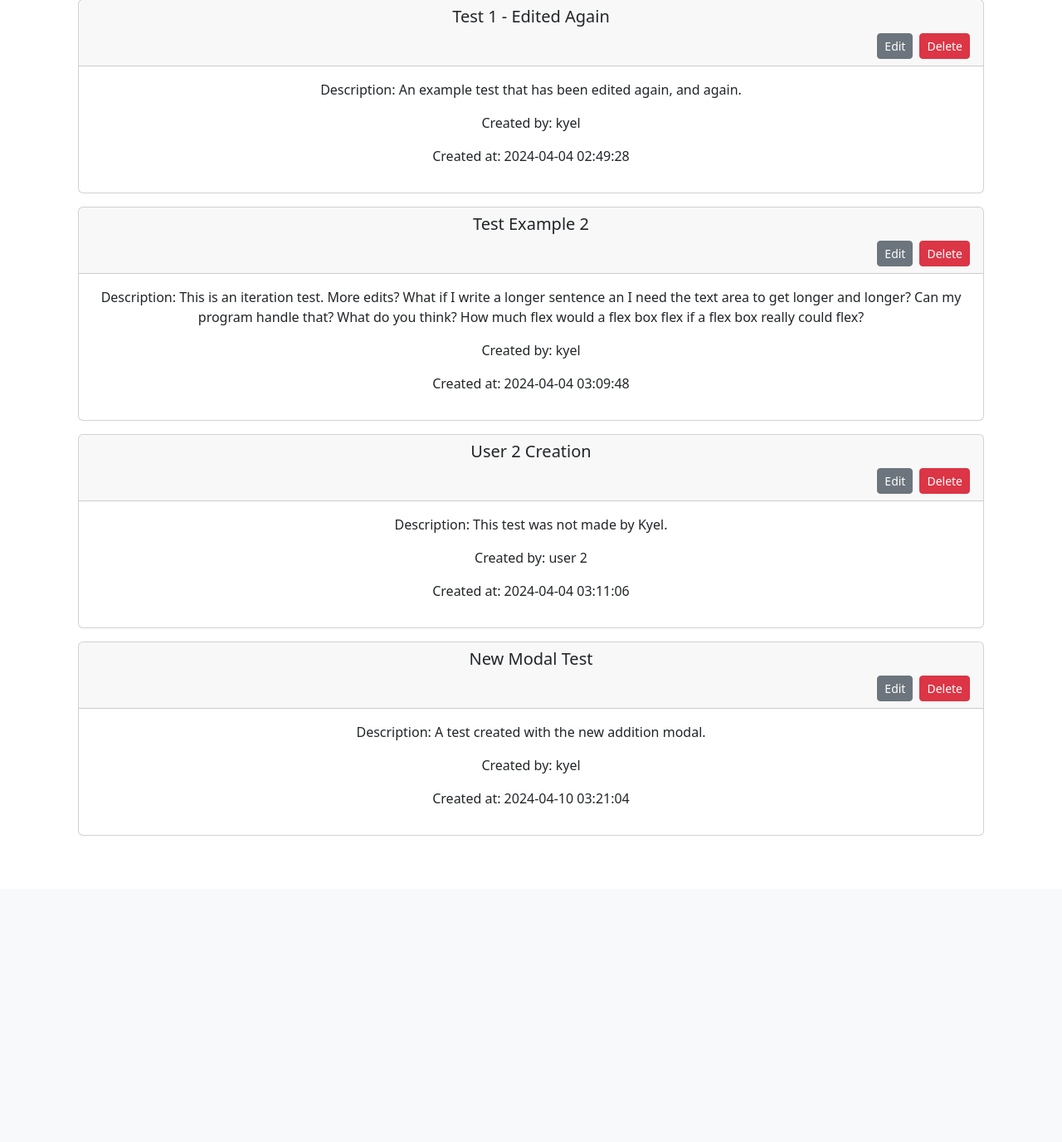
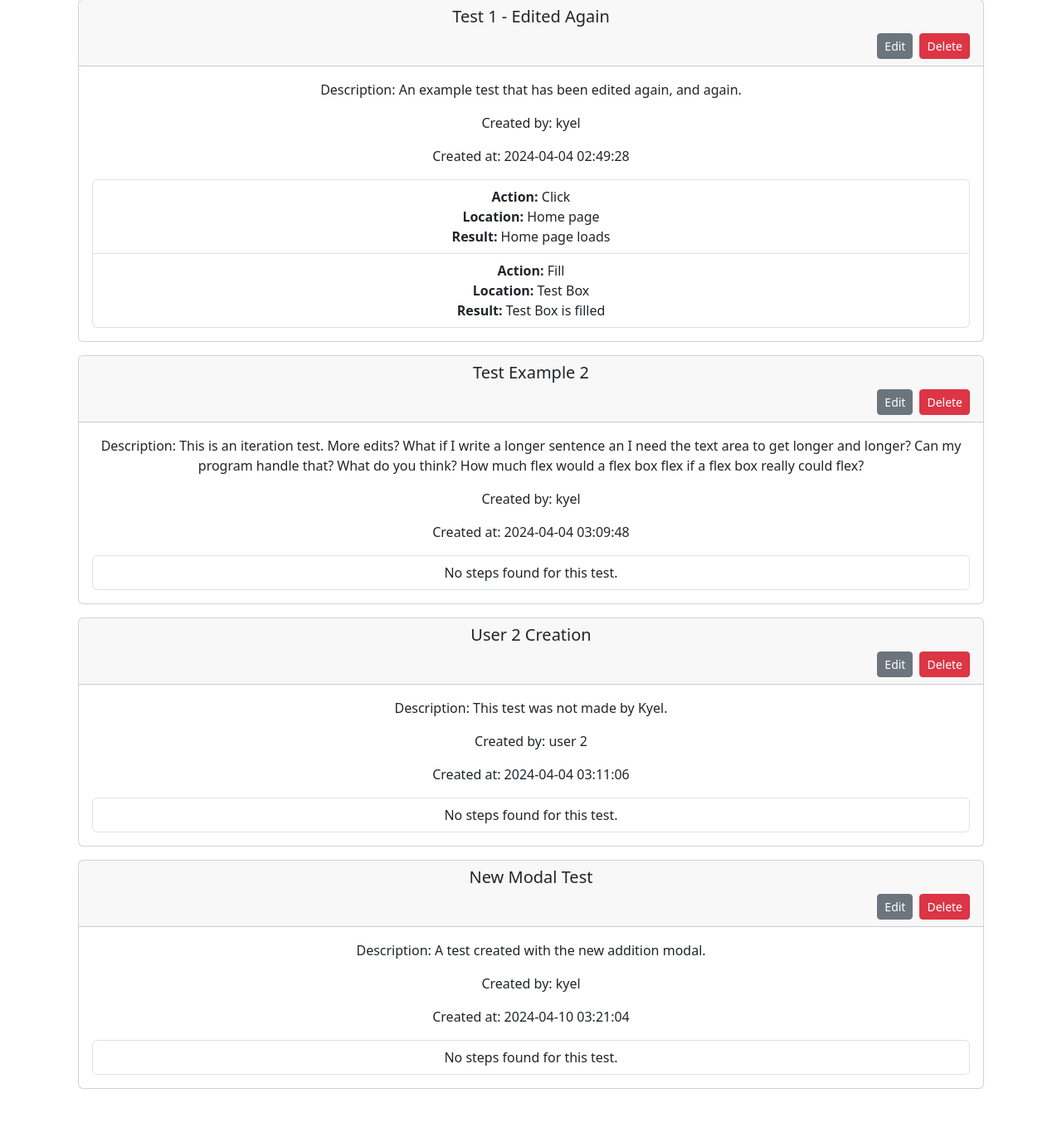
Before and after one commit to quantumGrail/testFlex, a Flask app: page /tests in a window 1280 px wide. Shown: the part 279-1655 px from the top of the page at 83% size. Before the commit the page ends 1286 px from the top, so only its background shows below. Run offline with Flask 3, Linux system fonts and the light colour scheme; some libraries are stand-ins or nearby versions.

Commit message:
Loop through and display steps for tests

```diff
--- a/application/app.py
+++ b/application/app.py
@@ -103,6 +103,11 @@ def tests():
         JOIN users u ON t.user_id = u.id
     """)
 
+    for test in tests:
+        test['steps'] = cs50_db.execute("""
+            SELECT * FROM test_steps WHERE test_id = ?
+            """, test['id'])
+
     return render_template("tests.html", tests=tests)
 
 @app.route("/add_test", methods=["POST", "GET"])
@@ -151,6 +156,13 @@ def edit_test(test_id):
         if test is None:
             return jsonify({'error': 'Test not found'}), 400
 
+        test_steps = cs50_db.execute(
+            "SELECT * FROM test_steps WHERE test_id = ?", test_id
+        )
+
+        if test_steps is None:
+            return jsonify({'error:' 'No steps found for test'}), 300
+
         return render_template("edit_test.html", test=test[0])
 
 @app.route("/delete_test/<int:test_id>", methods=["POST"])
--- a/application/templates/tests.html
+++ b/application/templates/tests.html
@@ -30,8 +30,15 @@
                     <!-- Test Steps List -->
                     <ul class="list-group">
                         {% for step in test.steps %}
-                        <li class="list-group-item">{{ step.name }}</li>
+                        <li class="list-group-item">
+                            <strong>Action:</strong> {{ step.action }}<br>
+                            <strong>Location:</strong> {{ step.location }}<br>
+                            <strong>Result:</strong> {{ step.result }}
+                        </li>
                         {% endfor %}
+                        {% if not test.steps %}
+                        <li class="list-group-item">No steps found for this test.</li>
+                        {% endif %}
                     </ul>
                 </div>
             </div>
```
Also changed, not shown: application/test-flex.db, 1 other file.
